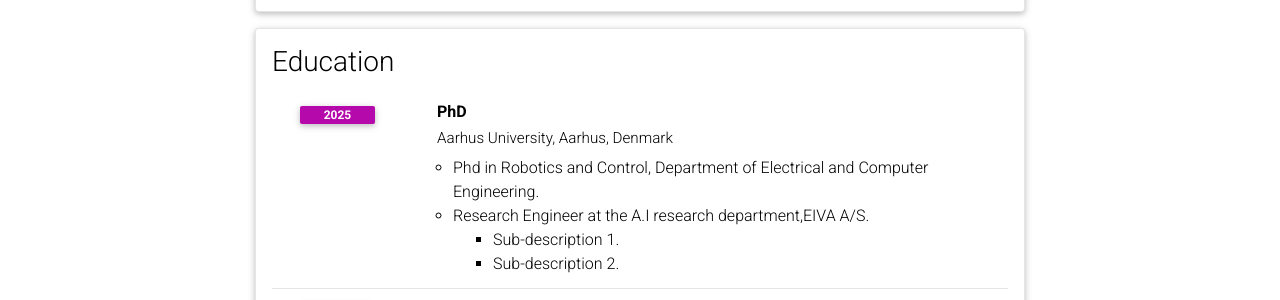
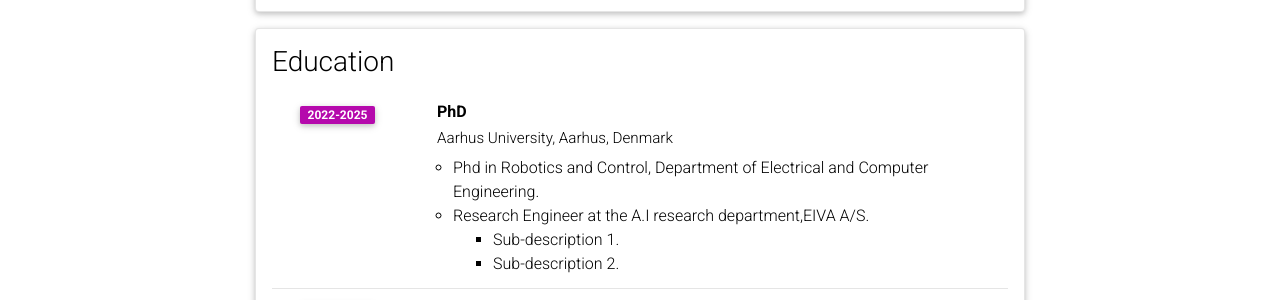
Before and after one commit to abdelhakim96/abdelhakim96.github.io, a Jekyll site: the page built from _pages/cv.md, in a window 1280 px wide and 900 px high. Shown: the part 365-665 px from the top of the window. Built offline with Jekyll 4.4.1, drawn with Linux system fonts in a browser that asks for light colours; comment, search, counter and statistics services are not loaded; a style sheet for code colours, icons or effects is not loaded.

Commit message:
adjusted starting date

```diff
--- a/_data/cv.yml
+++ b/_data/cv.yml
@@ -13,7 +13,7 @@
   contents:
     - title: PhD
       institution: Aarhus University, Aarhus, Denmark
-      year: 2025
+      year: 2022-2025
       description:
         - Phd in Robotics and Control, Department of Electrical and Computer Engineering.
 
```
